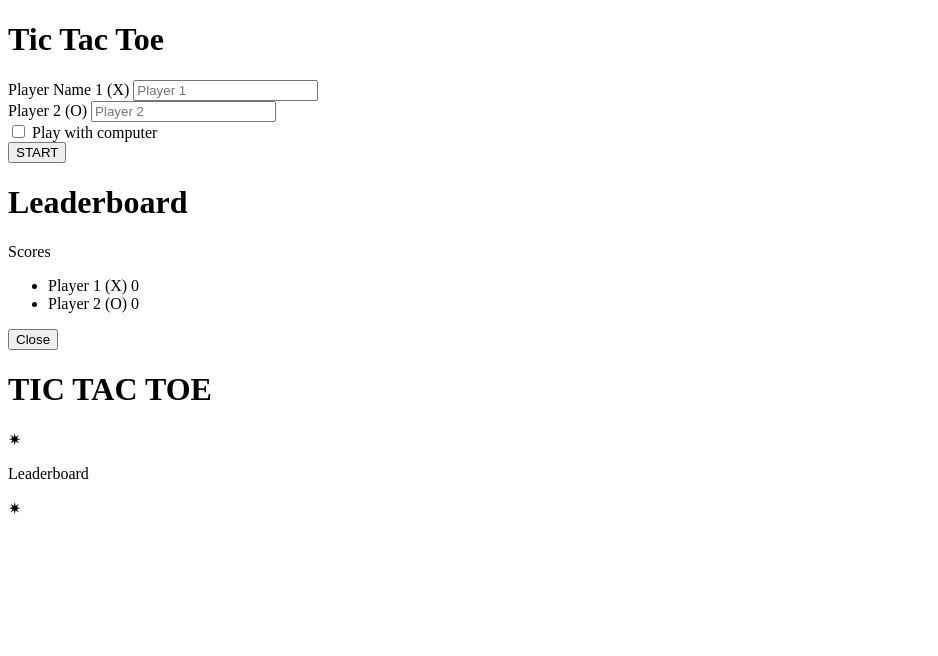
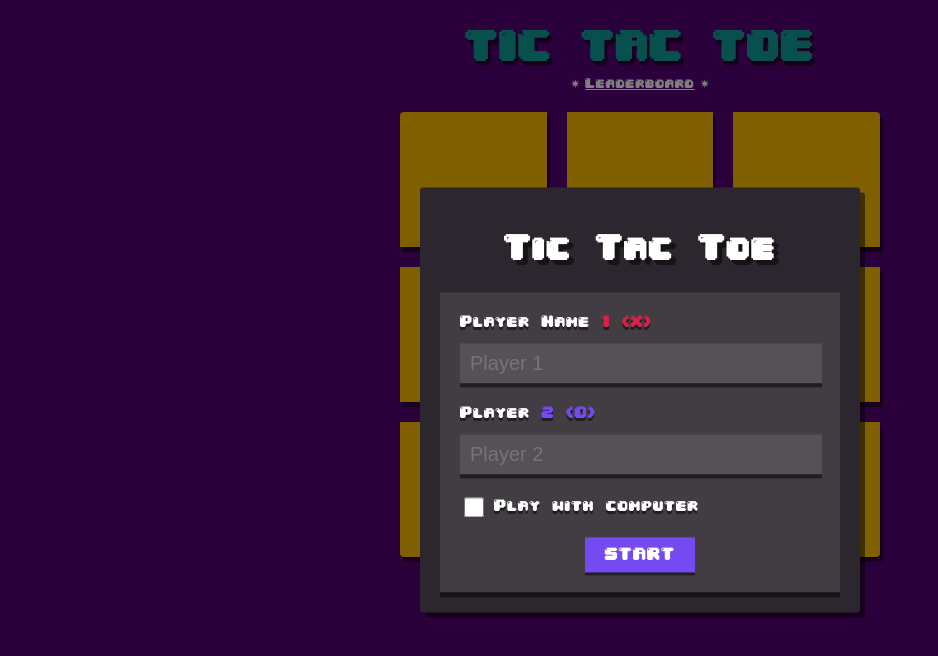
Before and after one commit to ahiezx/tictactoe, a plain HTML site: page index.html in a window 1280 px wide. Shown: the whole page, without its empty margins (0-938 px from the left). Drawn offline with Linux system fonts and the light colour scheme; the site is published under a folder, as on GitHub Pages, so addresses that start at the root find nothing.

Commit message:
Fix paths to work serverless

```diff
--- a/css/style.css
+++ b/css/style.css
@@ -1,6 +1,6 @@
 @font-face {
     font-family: 'fun';
-    src: url('/fonts/fun.TTF') format('truetype');
+    src: url('../fonts/fun.TTF') format('truetype');
 }
 
 :root {
--- a/index.html
+++ b/index.html
@@ -5,9 +5,9 @@
     <meta charset="UTF-8">
     <meta http-equiv="X-UA-Compatible" content="IE=edge">
     <meta name="viewport" content="width=device-width, initial-scale=1.0">
-    <link rel="stylesheet" href="/css/style.css">
-    <script src="/js/lib.js" defer></script>
-    <script src="/js/main.js" defer></script>
+    <link rel="stylesheet" href="./css/style.css">
+    <script src="./js/lib.js" defer></script>
+    <script src="./js/main.js" defer></script>
     <title>Tic Tac Toe</title>
 </head>
 
@@ -27,7 +27,7 @@
                     <input type="text" id="player2" placeholder="Player 2">
                 </div>
 
-                <div class=" checkbox play-with-computer">
+                <div class="checkbox play-with-computer">
                     <input type="checkbox" id="computer">
                     <label for="checkbox">Play with computer</label>
                 </div>
```
